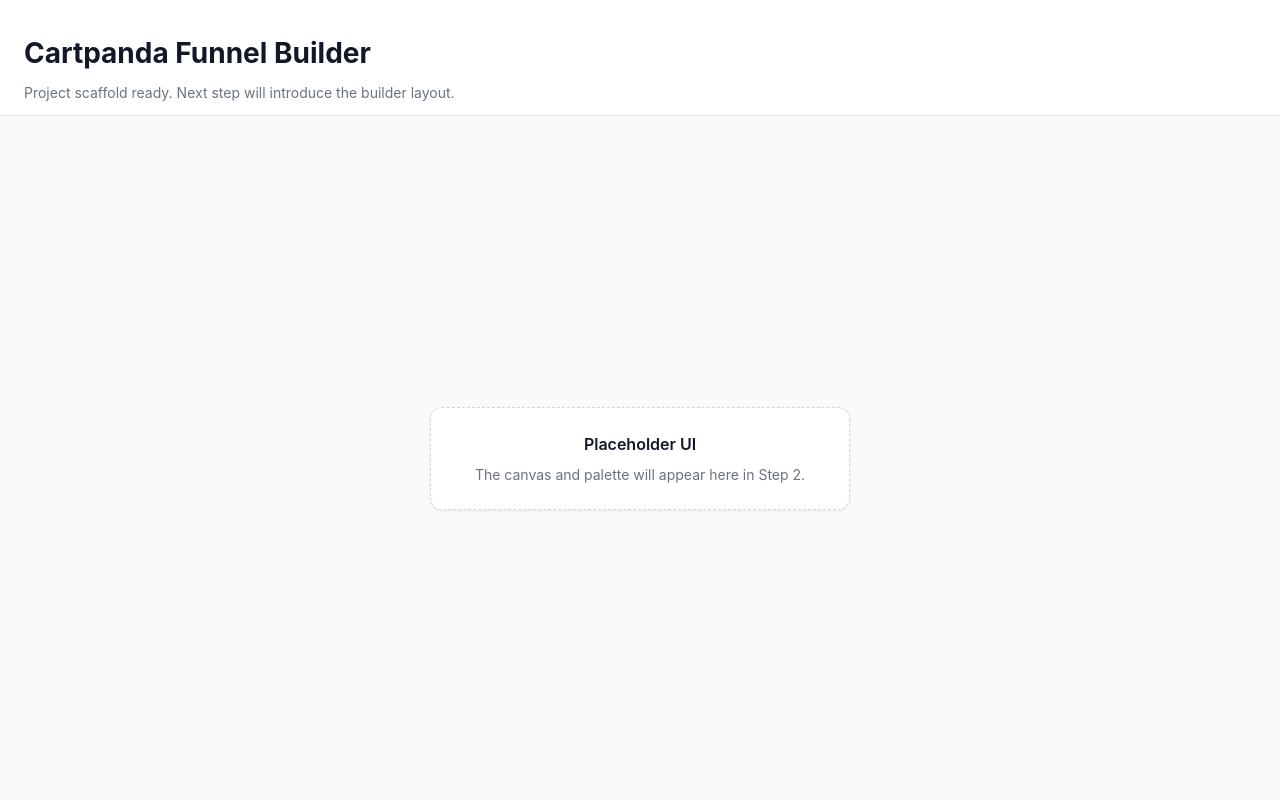
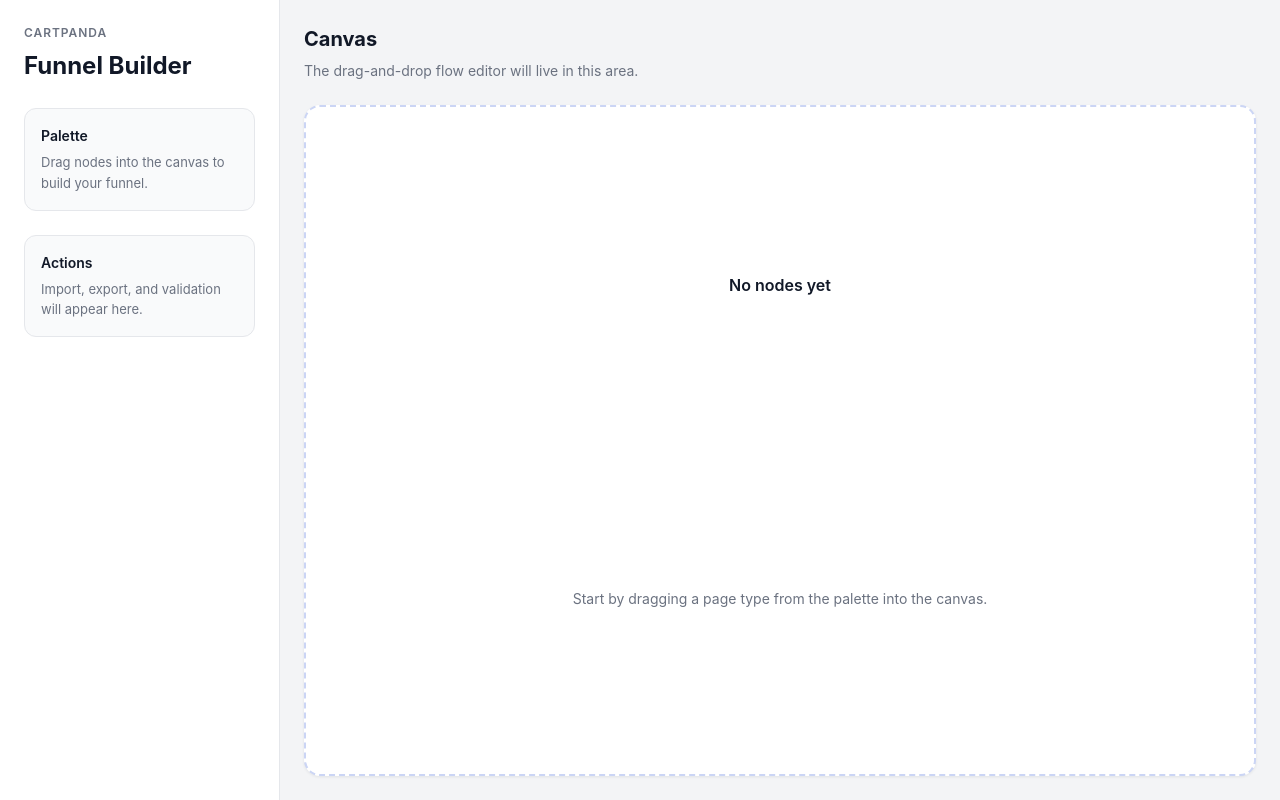
Before and after one commit to Naboni/CartPanda, a React (Vite) app: page / in a window 1280 px wide. Built offline with nearby package versions, Linux system fonts and the light colour scheme.

Commit message:
add sidebar and canvas base layout

```diff
--- a/src/App.css
+++ b/src/App.css
@@ -1,55 +1,113 @@
 .app {
   display: flex;
-  flex-direction: column;
   min-height: 100vh;
+  background: #f3f4f6;
 }
 
-.app__header {
-  padding: 32px 24px 12px;
-  border-bottom: 1px solid #e5e7eb;
+.sidebar {
+  width: 280px;
+  min-width: 240px;
+  padding: 24px;
   background: #ffffff;
+  border-right: 1px solid #e5e7eb;
+  display: flex;
+  flex-direction: column;
+  gap: 24px;
 }
 
-.app__title {
+.sidebar__header {
+  display: flex;
+  flex-direction: column;
+  gap: 6px;
+}
+
+.sidebar__eyebrow {
   margin: 0;
-  font-size: 28px;
+  font-size: 12px;
+  font-weight: 600;
+  letter-spacing: 0.08em;
+  text-transform: uppercase;
+  color: #6b7280;
+}
+
+.sidebar__title {
+  margin: 0;
+  font-size: 24px;
   font-weight: 700;
   color: #111827;
 }
 
-.app__subtitle {
-  margin: 8px 0 0;
+.sidebar__section {
+  padding: 16px;
+  border-radius: 12px;
+  border: 1px solid #e5e7eb;
+  background: #f9fafb;
+}
+
+.sidebar__section-title {
+  margin: 0 0 6px;
+  font-size: 14px;
+  font-weight: 600;
+  color: #111827;
+}
+
+.sidebar__section-body {
+  margin: 0;
+  font-size: 13px;
+  color: #6b7280;
+  line-height: 1.6;
+}
+
+.canvas {
+  flex: 1;
+  display: flex;
+  flex-direction: column;
+  padding: 24px;
+  gap: 24px;
+  background: #f3f4f6;
+}
+
+.canvas__header {
+  display: flex;
+  flex-direction: column;
+  gap: 6px;
+}
+
+.canvas__title {
+  margin: 0;
+  font-size: 20px;
+  font-weight: 700;
+  color: #111827;
+}
+
+.canvas__subtitle {
+  margin: 0;
   color: #6b7280;
   font-size: 14px;
 }
 
-.app__main {
+.canvas__empty-state {
   flex: 1;
+  min-height: 360px;
+  border-radius: 16px;
+  border: 2px dashed #cbd5f5;
+  background: #ffffff;
   display: grid;
   place-items: center;
+  text-align: center;
   padding: 24px;
-  background: #f9fafb;
-}
-
-.placeholder-card {
-  max-width: 420px;
-  width: 100%;
-  border-radius: 12px;
-  border: 1px dashed #d1d5db;
-  background: #ffffff;
-  padding: 24px;
-  text-align: center;
   box-shadow: 0 1px 3px rgba(15, 23, 42, 0.08);
 }
 
-.placeholder-card__title {
+.canvas__empty-title {
   margin: 0;
   font-weight: 600;
+  font-size: 16px;
   color: #111827;
 }
 
-.placeholder-card__body {
+.canvas__empty-body {
   margin: 8px 0 0;
+  font-size: 14px;
   color: #6b7280;
-  font-size: 14px;
 }
--- a/src/App.tsx
+++ b/src/App.tsx
@@ -3,17 +3,35 @@ import './App.css'
 function App() {
   return (
     <div className="app">
-      <header className="app__header">
-        <h1 className="app__title">Cartpanda Funnel Builder</h1>
-        <p className="app__subtitle">
-          Project scaffold ready. Next step will introduce the builder layout.
-        </p>
-      </header>
-      <main className="app__main">
-        <div className="placeholder-card" role="status" aria-live="polite">
-          <p className="placeholder-card__title">Placeholder UI</p>
-          <p className="placeholder-card__body">
-            The canvas and palette will appear here in Step 2.
+      <aside className="sidebar" aria-label="Funnel controls">
+        <header className="sidebar__header">
+          <p className="sidebar__eyebrow">Cartpanda</p>
+          <h1 className="sidebar__title">Funnel Builder</h1>
+        </header>
+        <section className="sidebar__section" aria-label="Palette">
+          <h2 className="sidebar__section-title">Palette</h2>
+          <p className="sidebar__section-body">
+            Drag nodes into the canvas to build your funnel.
+          </p>
+        </section>
+        <section className="sidebar__section" aria-label="Actions">
+          <h2 className="sidebar__section-title">Actions</h2>
+          <p className="sidebar__section-body">
+            Import, export, and validation will appear here.
+          </p>
+        </section>
+      </aside>
+      <main className="canvas" aria-label="Funnel canvas">
+        <div className="canvas__header">
+          <h2 className="canvas__title">Canvas</h2>
+          <p className="canvas__subtitle">
+            The drag-and-drop flow editor will live in this area.
+          </p>
+        </div>
+        <div className="canvas__empty-state" role="status" aria-live="polite">
+          <p className="canvas__empty-title">No nodes yet</p>
+          <p className="canvas__empty-body">
+            Start by dragging a page type from the palette into the canvas.
           </p>
         </div>
       </main>
```
